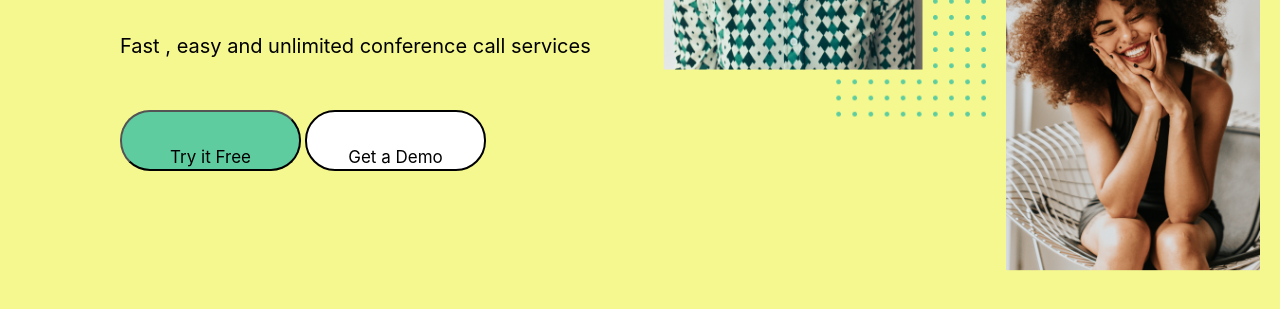
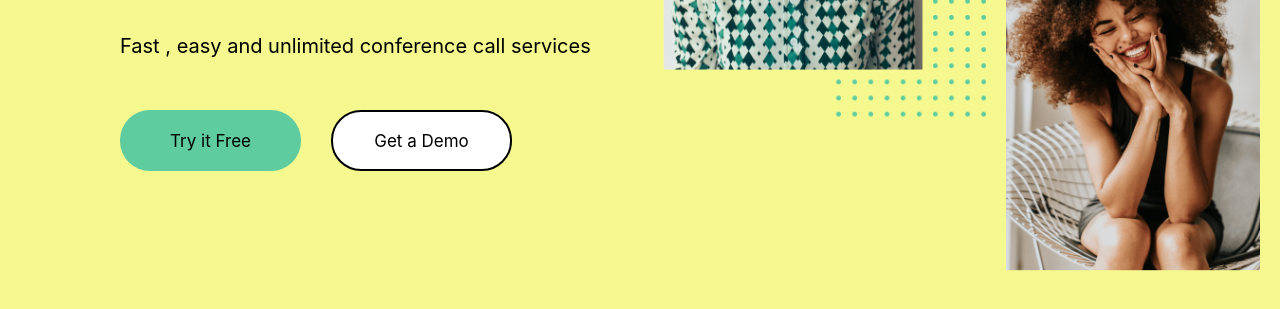
Before and after one commit to MOHDNEHALKHAN/ChatApp, a plain HTML site: page index.html in a window 1280 px wide. Shown: the part 481-790 px from the top of the page. Drawn offline with Linux system fonts and the light colour scheme.

Commit message:
Completed hero section

```diff
--- a/index.html
+++ b/index.html
@@ -24,7 +24,7 @@
      <div class="heading">
       <h1>Have your best call</h1>
       <p>Fast , easy and unlimited conference call services</p>
-        <div>
+        <div class="hero-button">
         <button id="btn2">Try it Free</button>
         <button id="btn3">Get a Demo</button>
         </div>
--- a/style.css
+++ b/style.css
@@ -61,15 +61,14 @@ line-height: normal;
     line-height: normal;
 }
 #btn2{
-  color: #000;
 text-align: center;
 font-family: Inter;
 font-size: 17px;
 font-style: normal;
 font-weight: 400;
-line-height: 88px; /* 517.647% */
 width: 181px;
 height: 61px;
+border: none;
 border-radius: 30px;
 background: #5FCCA0;
 }
@@ -81,7 +80,6 @@ font-family: Inter;
   font-size: 17px;
   font-style: normal;
   font-weight: 400;
-line-height: 88px; /* 517.647% */
   width: 181px;
   height: 61px;
   border-radius: 30px;
@@ -116,6 +114,11 @@ font-weight: 400;
 line-height: 88px; /* 440% */
 }
 
+.hero-button{
+ display: flex;
+ gap: 30px;
+}
+
 #mid-head{
   display: flex;
   flex-direction: row;
```
Lines whose indentation alone changed are shown as unchanged.
